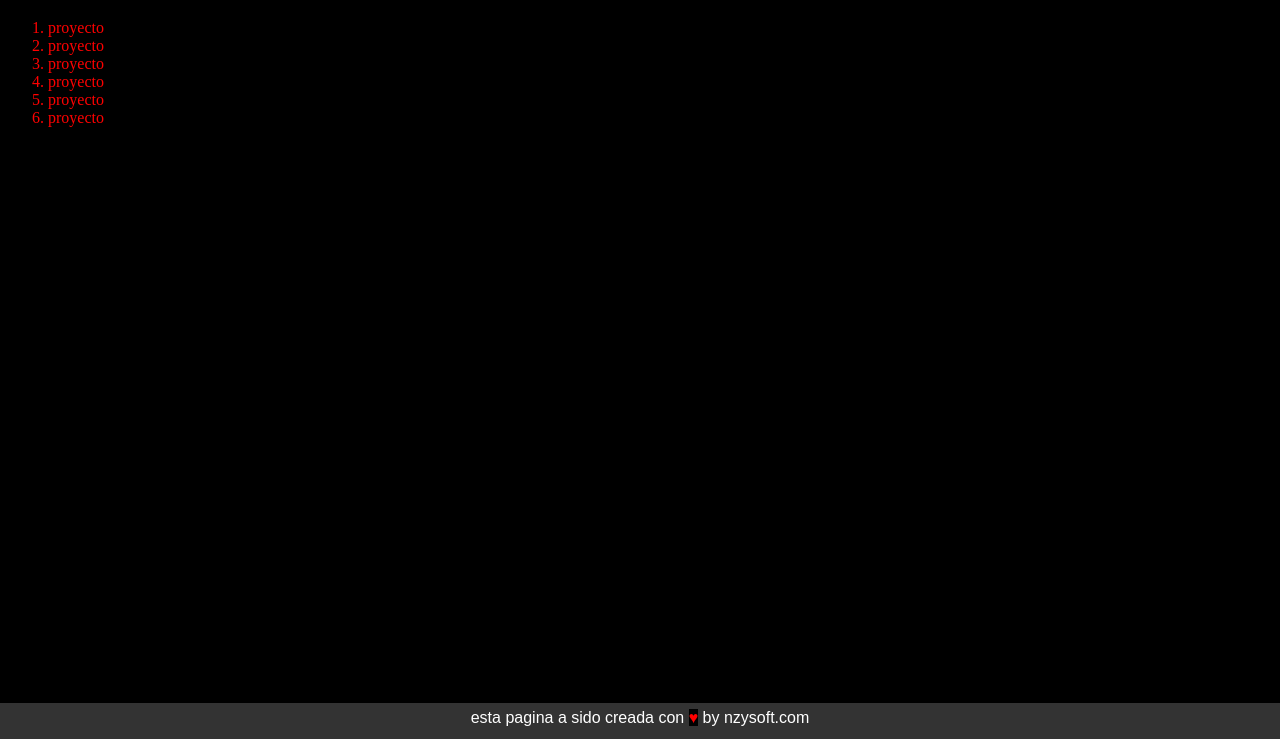
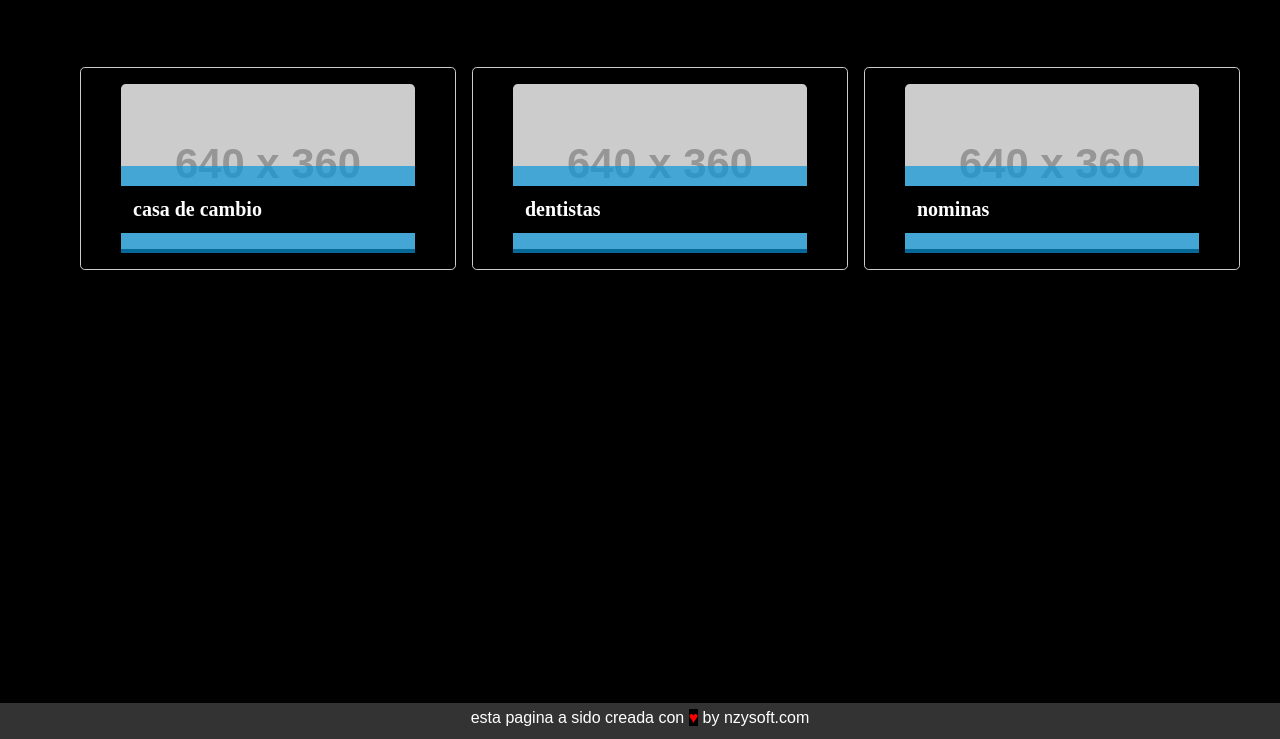
Before and after one commit to nzytag-nzysoft/nzySoft, a plain HTML site: page index.html in a window 1280 px wide. Shown: the part 61-800 px from the top of the page. Drawn offline with Linux system fonts and the light colour scheme; placeholder pictures from the web are drawn by us.

Commit message:
added basic styling

```diff
--- a/index.html
+++ b/index.html
@@ -13,14 +13,38 @@
     </title>
 </head>
 <body>
-<ol>
-    <li>proyecto</li>
-    <li>proyecto</li>
-    <li>proyecto</li>
-    <li>proyecto</li>
-    <li>proyecto</li>
-    <li>proyecto</li>
-</ol>
+
+
+<section class="proyectos">
+    <ul>
+      <li>
+        <figure>
+          <img src="https://fakeimg.pl/640x360" alt="placeholder">
+          <figcaption>
+            <h3>casa de cambio</h3>
+          </figcaption>
+        </figure>
+      </li>
+
+      <li>
+        <figure>
+            <img src="https://fakeimg.pl/640x360" alt="placeholder">
+            <figcaption>
+            <h3>dentistas</h3>
+          </figcaption>
+        </figure>
+      </li>
+      <li>
+        <figure>
+            <img src="https://fakeimg.pl/640x360" alt="placeholder">
+            <figcaption>
+            <h3>nominas</h3>
+          </figcaption>
+        </figure>
+      </li>
+    </ul>
+  </section>
+
 
     <script src="script/app.js"></script>
 
--- a/styles/style.css
+++ b/styles/style.css
@@ -6,6 +6,50 @@
 h1{
     text-align: center;
 }
+.proyectos {
+    padding: 2rem;
+  }
+
+  .proyectos > ul {
+    list-style-type: none;
+    /* grid styles */
+    display: grid;
+    grid-template-columns: repeat(auto-fit, minmax(320px, 1fr));
+    grid-gap: 1rem;
+  }
+
+  .proyectos > ul > li {
+    border: 1px solid #ccc;
+    border-radius: .3rem;
+  }
+
+  .proyectos > ul > li > figure {
+    max-height: 220px;
+    overflow: hidden;
+    border-top-left-radius: .3rem;
+    border-top-right-radius: .3rem;
+    position: relative;
+  }
+
+  .proyectos > ul > li > figure > img {
+    width: 100%;
+  }
+
+  .proyectos > ul > li > figure > figcaption {
+    position: absolute;
+    bottom: 0;
+    background-color: rgba(9, 150, 215, 0.7);
+    width: 100%;
+  }
+
+  .proyectos > ul > li > figure > figcaption > h3 {
+    color: white;
+    padding: .75rem;
+    font-size: 1.25rem;
+  }
+
+
+
 #sticky {
     width:100%;
     height:30px;
```
